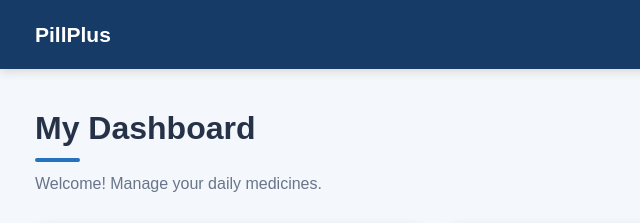
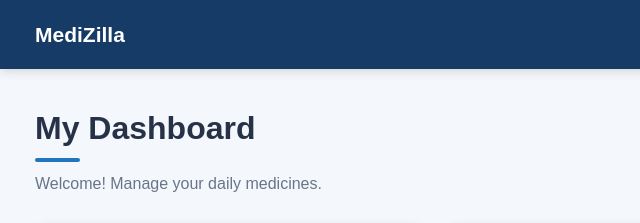
Before and after one commit to shivam-jaiswal18/medizilla, a plain HTML site: page index.html in a window 1280 px wide. Shown: the top 223 px of the page, 0-640 px from the left. Drawn offline with Linux system fonts and the light colour scheme.

Commit message:
Rename MediTrack to MediZilla in index.html

```diff
--- a/index.html
+++ b/index.html
@@ -4,7 +4,7 @@
 <head>
     <meta charset="UTF-8">
     <meta name="viewport" content="width=device-width, initial-scale=1.0">
-    <title>MediTrack - Medicine Reminder</title>
+    <title>MediZilla - Medicine Reminder</title>
 
     <link rel="stylesheet" href="style.css">
 </head>
@@ -13,7 +13,7 @@
 
     <!-- Navigation -->
     <nav class="navbar">
-        <a class="brand" href="#" aria-label="MediTrack home">PillPlus</a>
+        <a class="brand" href="#" aria-label="MediTrack home">MediZilla</a>
 
         <div class="nav-links">
             <a class="active" href="#dashboard">Dashboard</a>
```
